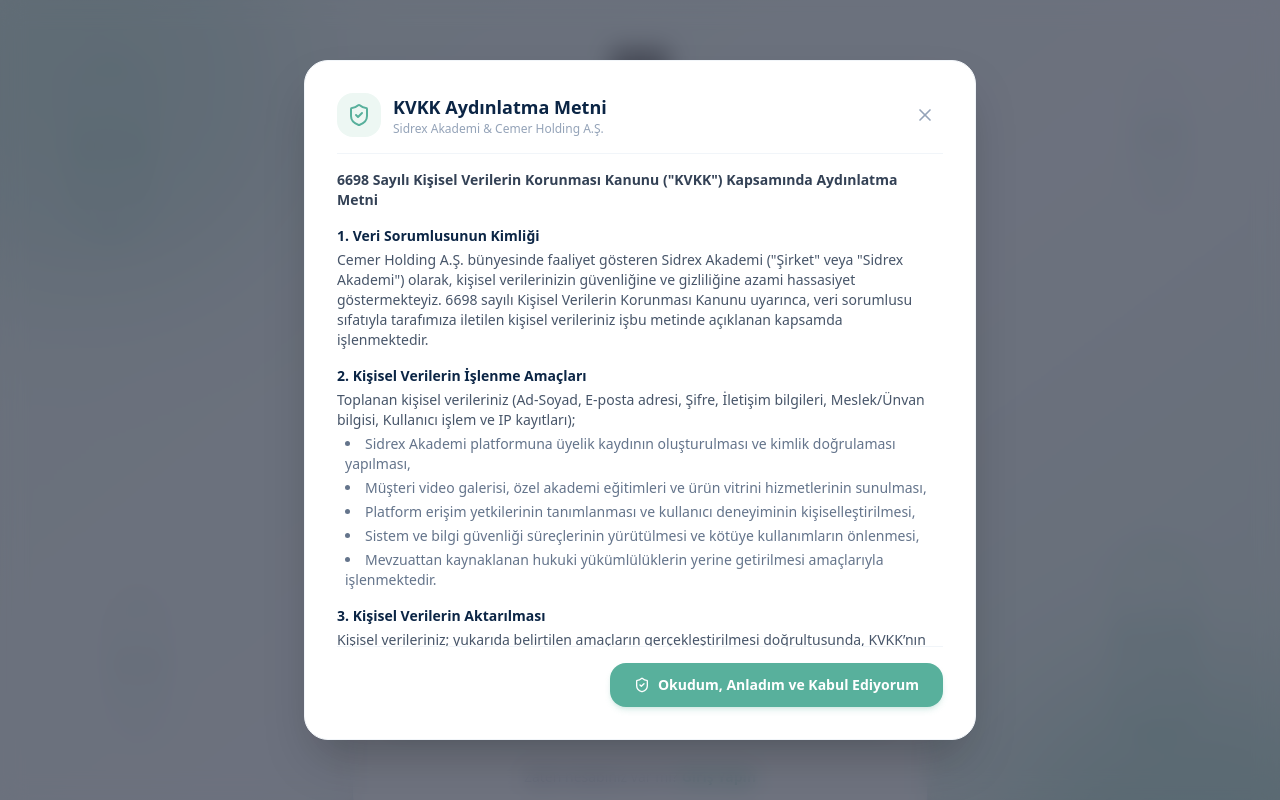
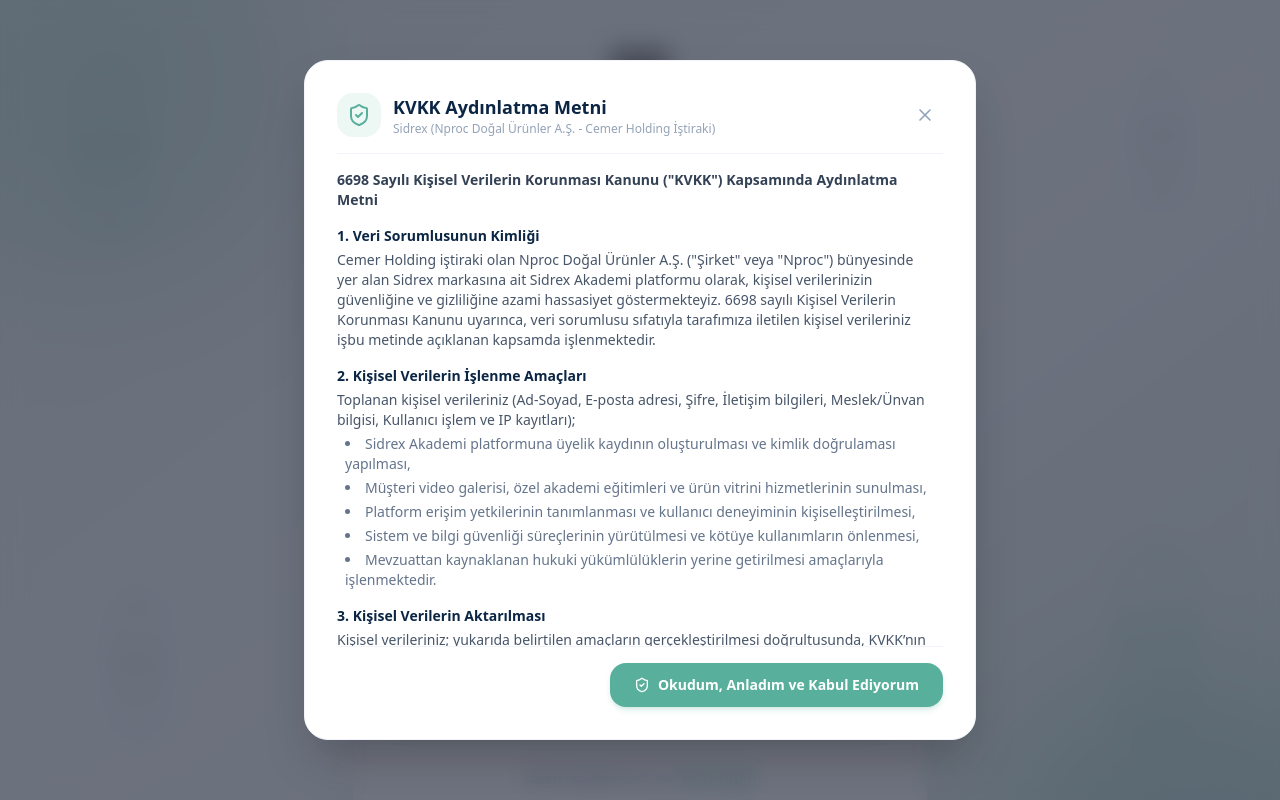
Before and after one commit to forgivenpepper/sidrex-akademi, a Next.js app: page /register in a window 1280 px wide. Both pictures are taken after a click on the button "KVKK Aydınlatma Metni". Shown: the top 800 px of the page. Built offline with nearby package versions, Linux system fonts and the light colour scheme; grey boxes are pictures that could not be loaded.

Commit message:
Update KVKK disclosure to reflect Nproc Natural Products A.S. (Cemer Holding subsidiary)

```diff
--- a/src/app/(auth)/login/page.tsx
+++ b/src/app/(auth)/login/page.tsx
@@ -162,7 +162,7 @@
                 </div>
                 <div>
                   <h3 className="text-lg font-extrabold text-[#0b2545]">KVKK Aydınlatma Metni</h3>
-                  <p className="text-xs text-slate-400 font-medium">Sidrex Akademi & Cemer Holding A.Ş.</p>
+                  <p className="text-xs text-slate-400 font-medium">Sidrex (Nproc Doğal Ürünler A.Ş. - Cemer Holding İştiraki)</p>
                 </div>
               </div>
               <button
@@ -183,7 +183,7 @@
               <section className="space-y-1">
                 <h4 className="font-bold text-[#0b2545]">1. Veri Sorumlusunun Kimliği</h4>
                 <p>
-                  Cemer Holding A.Ş. bünyesinde faaliyet gösteren Sidrex Akademi ("Şirket" veya "Sidrex Akademi") olarak, kişisel verilerinizin güvenliğine ve gizliliğine azami hassasiyet göstermekteyiz. 6698 sayılı Kişisel Verilerin Korunması Kanunu uyarınca, veri sorumlusu sıfatıyla tarafımıza iletilen kişisel verileriniz işbu metinde açıklanan kapsamda işlenmektedir.
+                  Cemer Holding iştiraki olan Nproc Doğal Ürünler A.Ş. ("Şirket" veya "Nproc") bünyesinde yer alan Sidrex markasına ait Sidrex Akademi platformu olarak, kişisel verilerinizin güvenliğine ve gizliliğine azami hassasiyet göstermekteyiz. 6698 sayılı Kişisel Verilerin Korunması Kanunu uyarınca, veri sorumlusu sıfatıyla tarafımıza iletilen kişisel verileriniz işbu metinde açıklanan kapsamda işlenmektedir.
                 </p>
               </section>
 
@@ -202,7 +202,7 @@
               <section className="space-y-1">
                 <h4 className="font-bold text-[#0b2545]">3. Kişisel Verilerin Aktarılması</h4>
                 <p>
-                  Kişisel verileriniz; yukarıda belirtilen amaçların gerçekleştirilmesi doğrultusunda, KVKK’nın 8. ve 9. maddelerine uygun olarak, yetkili kamu kurum ve kuruluşlarına, hukuki uyuşmazlıkların giderilmesi amacıyla adli makamlara ve Şirketimizin hizmet aldığı güvenli sunucu ve veri depolama altyapı sağlayıcılarına aktarılabilecektir.
+                  Kişisel verileriniz; yukarıda belirtilen amaçların gerçekleştirilmesi doğrultusunda, KVKK’nın 8. ve 9. maddelerine uygun olarak, ana ortaklığımız Cemer Holding A.Ş. ve bağlı iştiraklerine, yetkili kamu kurum ve kuruluşlarına, adli makamlara ve Şirketimizin hizmet aldığı güvenli sunucu/altyapı sağlayıcılarına aktarılabilecektir.
                 </p>
               </section>
 
@@ -230,7 +230,7 @@
               <section className="space-y-1">
                 <h4 className="font-bold text-[#0b2545]">6. İletişim ve Başvuru</h4>
                 <p>
-                  KVKK kapsamındaki taleplerinizi yazılı olarak veya onaylı e-posta adresiniz üzerinden <span className="font-semibold text-[#58b09c]">kvkk@cemerholding.com</span> adresine iletebilirsiniz.
+                  KVKK kapsamındaki taleplerinizi yazılı olarak veya onaylı e-posta adresiniz üzerinden <span className="font-semibold text-[#58b09c]">kvkk@nproc.com.tr</span> veya <span className="font-semibold text-[#58b09c]">kvkk@cemerholding.com</span> adresine iletebilirsiniz.
                 </p>
               </section>
             </div>
--- a/src/app/(auth)/register/page.tsx
+++ b/src/app/(auth)/register/page.tsx
@@ -227,7 +227,7 @@
                 </div>
                 <div>
                   <h3 className="text-lg font-extrabold text-[#0b2545]">KVKK Aydınlatma Metni</h3>
-                  <p className="text-xs text-slate-400 font-medium">Sidrex Akademi & Cemer Holding A.Ş.</p>
+                  <p className="text-xs text-slate-400 font-medium">Sidrex (Nproc Doğal Ürünler A.Ş. - Cemer Holding İştiraki)</p>
                 </div>
               </div>
               <button
@@ -248,7 +248,7 @@
               <section className="space-y-1">
                 <h4 className="font-bold text-[#0b2545]">1. Veri Sorumlusunun Kimliği</h4>
                 <p>
-                  Cemer Holding A.Ş. bünyesinde faaliyet gösteren Sidrex Akademi ("Şirket" veya "Sidrex Akademi") olarak, kişisel verilerinizin güvenliğine ve gizliliğine azami hassasiyet göstermekteyiz. 6698 sayılı Kişisel Verilerin Korunması Kanunu uyarınca, veri sorumlusu sıfatıyla tarafımıza iletilen kişisel verileriniz işbu metinde açıklanan kapsamda işlenmektedir.
+                  Cemer Holding iştiraki olan Nproc Doğal Ürünler A.Ş. ("Şirket" veya "Nproc") bünyesinde yer alan Sidrex markasına ait Sidrex Akademi platformu olarak, kişisel verilerinizin güvenliğine ve gizliliğine azami hassasiyet göstermekteyiz. 6698 sayılı Kişisel Verilerin Korunması Kanunu uyarınca, veri sorumlusu sıfatıyla tarafımıza iletilen kişisel verileriniz işbu metinde açıklanan kapsamda işlenmektedir.
                 </p>
               </section>
 
@@ -267,7 +267,7 @@
               <section className="space-y-1">
                 <h4 className="font-bold text-[#0b2545]">3. Kişisel Verilerin Aktarılması</h4>
                 <p>
-                  Kişisel verileriniz; yukarıda belirtilen amaçların gerçekleştirilmesi doğrultusunda, KVKK’nın 8. ve 9. maddelerine uygun olarak, yetkili kamu kurum ve kuruluşlarına, hukuki uyuşmazlıkların giderilmesi amacıyla adli makamlara ve Şirketimizin hizmet aldığı güvenli sunucu ve veri depolama altyapı sağlayıcılarına aktarılabilecektir.
+                  Kişisel verileriniz; yukarıda belirtilen amaçların gerçekleştirilmesi doğrultusunda, KVKK’nın 8. ve 9. maddelerine uygun olarak, ana ortaklığımız Cemer Holding A.Ş. ve bağlı iştiraklerine, yetkili kamu kurum ve kuruluşlarına, adli makamlara ve Şirketimizin hizmet aldığı güvenli sunucu/altyapı sağlayıcılarına aktarılabilecektir.
                 </p>
               </section>
 
@@ -295,7 +295,7 @@
               <section className="space-y-1">
                 <h4 className="font-bold text-[#0b2545]">6. İletişim ve Başvuru</h4>
                 <p>
-                  KVKK kapsamındaki taleplerinizi yazılı olarak veya onaylı e-posta adresiniz üzerinden <span className="font-semibold text-[#58b09c]">kvkk@cemerholding.com</span> adresine iletebilirsiniz.
+                  KVKK kapsamındaki taleplerinizi yazılı olarak veya onaylı e-posta adresiniz üzerinden <span className="font-semibold text-[#58b09c]">kvkk@nproc.com.tr</span> veya <span className="font-semibold text-[#58b09c]">kvkk@cemerholding.com</span> adresine iletebilirsiniz.
                 </p>
               </section>
             </div>
```
